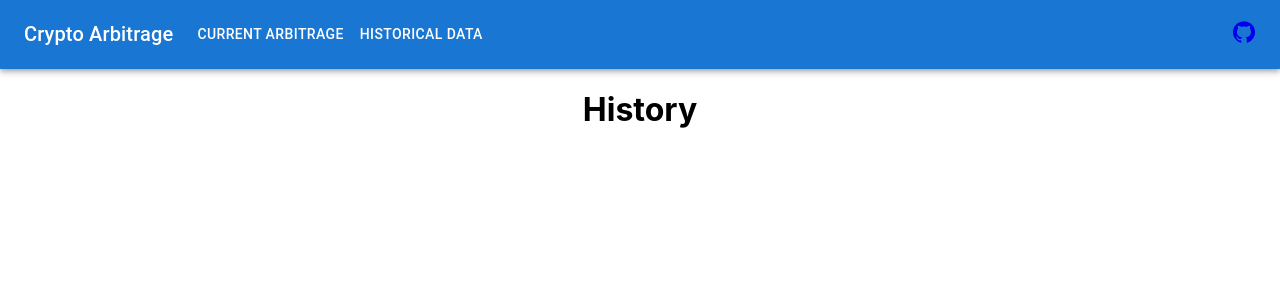
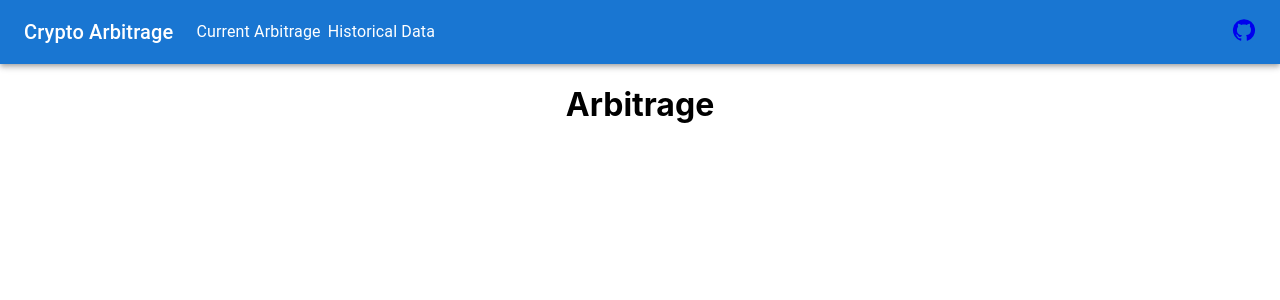
Before and after one commit to ldtcooper/crypto-arbitrage, a React (Create React App) app in the folder frontend/: page / in a window 1280 px wide. Shown: the top 300 px of the page. Built offline with nearby package versions, Linux system fonts and the light colour scheme.

Commit message:
frontend Link header to routing

```diff
--- a/frontend/src/App.js
+++ b/frontend/src/App.js
@@ -6,8 +6,8 @@ import './App.css';
 function App() {
   return (
     <div className="App">
-      <Header />
       <BrowserRouter>
+        <Header />
         <Routes>
           <Route path="/" element={<ArbitragePage />} />
           <Route path="/history" element={<HistoryPage />} />
--- a/frontend/src/components/arbitrage.jsx
+++ b/frontend/src/components/arbitrage.jsx
@@ -3,7 +3,7 @@ import * as React from 'react';
 const ArbitragePage = () => {
     return (
         <main>
-            <h1>History</h1>
+            <h1>Arbitrage</h1>
         </main>
     );
 }
--- a/frontend/src/components/header.jsx
+++ b/frontend/src/components/header.jsx
@@ -2,35 +2,18 @@ import * as React from 'react';
 import AppBar from '@mui/material/AppBar';
 import Box from '@mui/material/Box';
 import Toolbar from '@mui/material/Toolbar';
-import IconButton from '@mui/material/IconButton';
 import Typography from '@mui/material/Typography';
-import Menu from '@mui/material/Menu';
 import Container from '@mui/material/Container';
-import Button from '@mui/material/Button';
-import MenuItem from '@mui/material/MenuItem';
 import GitHubIcon from '@mui/icons-material/GitHub';
+import { Link } from 'react-router-dom';
+import { Link as MUILink } from '@mui/material';
 
-const pages = ['Current Arbitrage', 'Historical Data'];
+const pages = [
+    { label: 'Current Arbitrage', route: '/' },
+    { label: 'Historical Data', route: '/history' }
+];
 
 const Header = () => {
-    const [anchorElNav, setAnchorElNav] = React.useState(null);
-    const [anchorElUser, setAnchorElUser] = React.useState(null);
-
-    const handleOpenNavMenu = (event) => {
-        setAnchorElNav(event.currentTarget);
-    };
-    const handleOpenUserMenu = (event) => {
-        setAnchorElUser(event.currentTarget);
-    };
-
-    const handleCloseNavMenu = () => {
-        setAnchorElNav(null);
-    };
-
-    const handleCloseUserMenu = () => {
-        setAnchorElUser(null);
-    };
-
     return (
         <AppBar position="static">
             <Container maxWidth="xl">
@@ -44,50 +27,11 @@ const Header = () => {
                         Crypto Arbitrage
                     </Typography>
 
-                    <Box sx={{ flexGrow: 1, display: { xs: 'flex', md: 'none' } }}>
-                        <IconButton
-                            size="large"
-                            aria-label="account of current user"
-                            aria-controls="menu-appbar"
-                            aria-haspopup="true"
-                            onClick={handleOpenNavMenu}
-                            color="inherit"
-                        >
-                        </IconButton>
-                        <Menu
-                            id="menu-appbar"
-                            anchorEl={anchorElNav}
-                            anchorOrigin={{
-                                vertical: 'bottom',
-                                horizontal: 'left',
-                            }}
-                            keepMounted
-                            transformOrigin={{
-                                vertical: 'top',
-                                horizontal: 'left',
-                            }}
-                            open={Boolean(anchorElNav)}
-                            onClose={handleCloseNavMenu}
-                            sx={{
-                                display: { xs: 'block', md: 'none' },
-                            }}
-                        >
-                            {pages.map((page) => (
-                                <MenuItem key={page} onClick={handleCloseNavMenu}>
-                                    <Typography textAlign="center">{page}</Typography>
-                                </MenuItem>
-                            ))}
-                        </Menu>
-                    </Box>
-                    <Box sx={{ flexGrow: 1, display: { xs: 'none', md: 'flex' } }}>
-                        {pages.map((page) => (
-                            <Button
-                                key={page}
-                                onClick={handleCloseNavMenu}
-                                sx={{ my: 2, color: 'white', display: 'block' }}
-                            >
-                                {page}
-                            </Button>
+                    <Box sx={{ flexGrow: 1, display: 'flex', flexDirection: 'row' }}>
+                        {pages.map(({ label, route }) => (
+                            <MUILink key={label} to={route} component={Link}>
+                                <Typography textAlign="center" sx={{ color: 'white', marginLeft: '7px'}}>{label}</Typography>
+                            </MUILink>
                         ))}
                     </Box>
 
```
